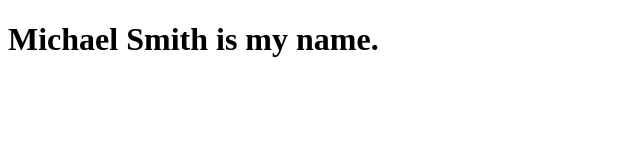
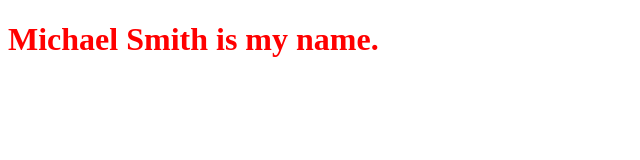
Before and after one commit to msmithboise/resume, a plain HTML site: page index.html in a window 1280 px wide. Shown: the whole page, without its empty margins (0-640 px from the left). Drawn offline with Linux system fonts and the light colour scheme.

Commit message:
change to red

```diff
--- a/index.html
+++ b/index.html
@@ -7,6 +7,6 @@
     <title>Document</title>
 </head>
 <body>
-    <h1>Michael Smith is my name.</h1>
+    <h1 style= "color: red" >Michael Smith is my name.</h1>
 </body>
 </html>
```
